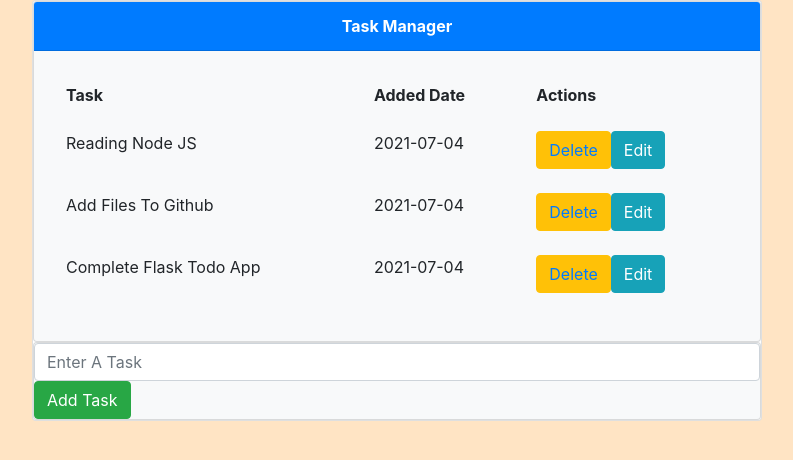
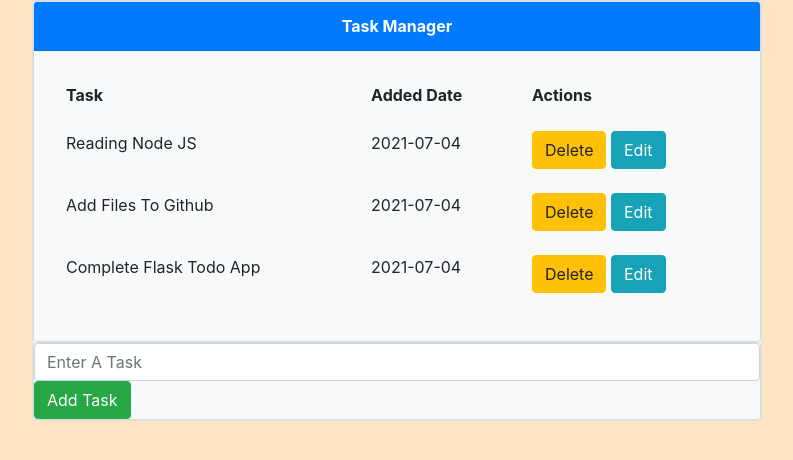
Before and after one commit to Satish980/Flask-Todo-App, a Flask app: page / in a window 1280 px wide. Shown: the top 460 px of the page, without its empty margins (243-1036 px from the left). Run offline with Flask 2, Linux system fonts and the light colour scheme; data comes from the database, SQL or seed files in the repository; some libraries are stand-ins or nearby versions.

Commit message:
Update index.html

```diff
--- a/templates/index.html
+++ b/templates/index.html
@@ -32,7 +32,7 @@
                 <td>{{ task.content }}</td>
                 <td>{{ task.date_created.date() }}</td>
                 <td>
-                    <a href="/delete/{{task.id}}" title="Delete"><button class="btn btn-warning" type="submit">Delete</a>
+                    <a href="/delete/{{task.id}}" title="Delete"><button class="btn btn-warning" type="submit">Delete</button></a>
                     <a href="/update/{{task.id}}" title="Edit"><button class="btn btn-info">Edit</button></a>
                 </td>
             </tr>
```
